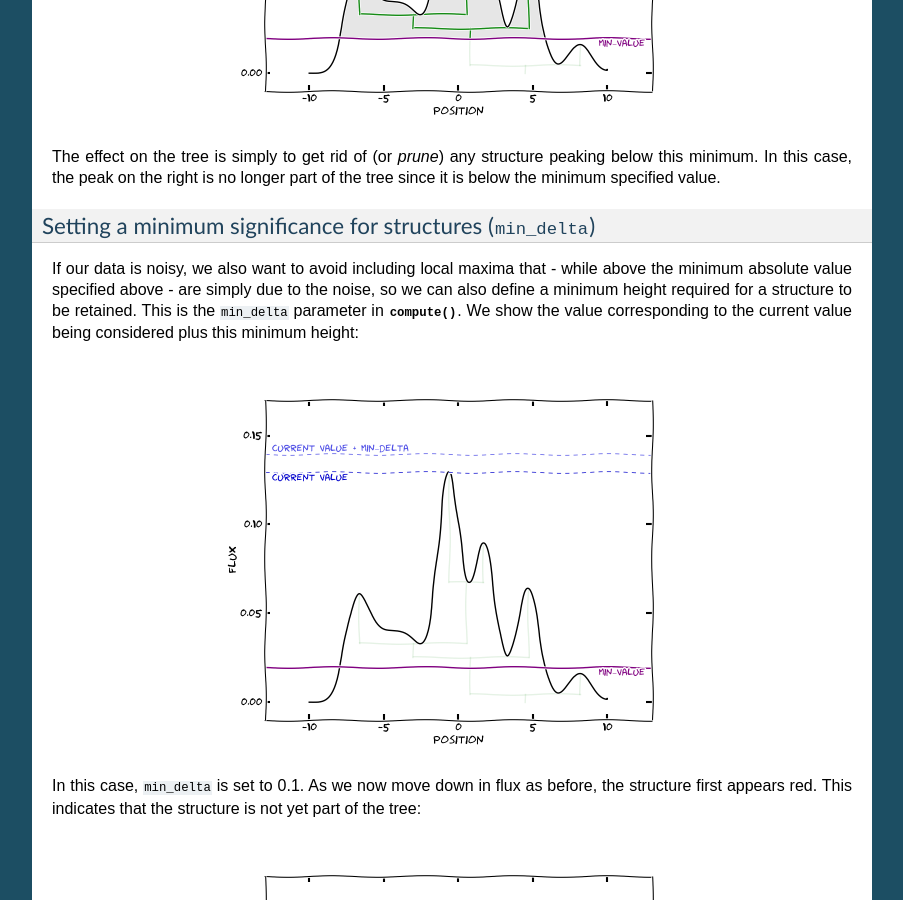
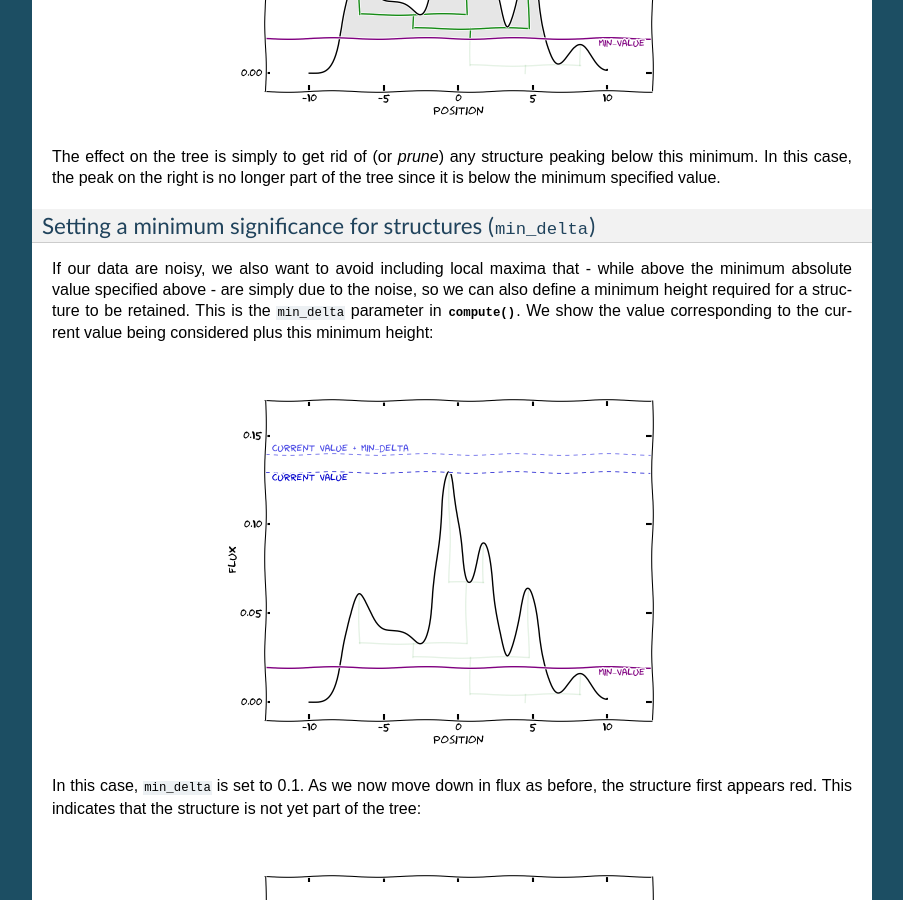
Before and after one commit to dendrograms/astrodendro, a Sphinx documentation site: the page built from docs/algorithm.rst, in a window 1280 px wide and 900 px high, scrolled down 3769 px. Shown: the whole window, without its empty margins (198-1101 px from the left). Built offline with Sphinx 7.4.7, drawn with Linux system fonts in a browser that asks for light colours; some of the changed lines change nothing that is shown; some of the changed text lies outside the part shown.

Commit message:
Fixed typos

```diff
--- a/docs/algorithm.rst
+++ b/docs/algorithm.rst
@@ -88,7 +88,7 @@
 Setting a minimum significance for structures (``min_delta``)
 ^^^^^^^^^^^^^^^^^^^^^^^^^^^^^^^^^^^^^^^^^^^^^^^^^^^^^^^^^^^^^
 
-If our data is noisy, we also want to avoid including local maxima that - while
+If our data are noisy, we also want to avoid including local maxima that - while
 above the minimum absolute value specified above - are simply due to the noise,
 so we can also define a minimum height required for a structure to be retained.
 This is the ``min_delta`` parameter in
@@ -142,6 +142,6 @@
 
 In addition to the minimum height of a structure, it is also possible to
 specify the minimum number of pixels that a structure should contain in order
-to remain an independent structure (``min_npix``), and in future, it will be
-possible to specify arbitrary criteria, such as the proximity to a given point
-or set of coordinates.
+to remain an independent structure (``min_npix``), and in the future, it will
+be possible to specify arbitrary criteria, such as the proximity to a given
+point or set of coordinates.
```
